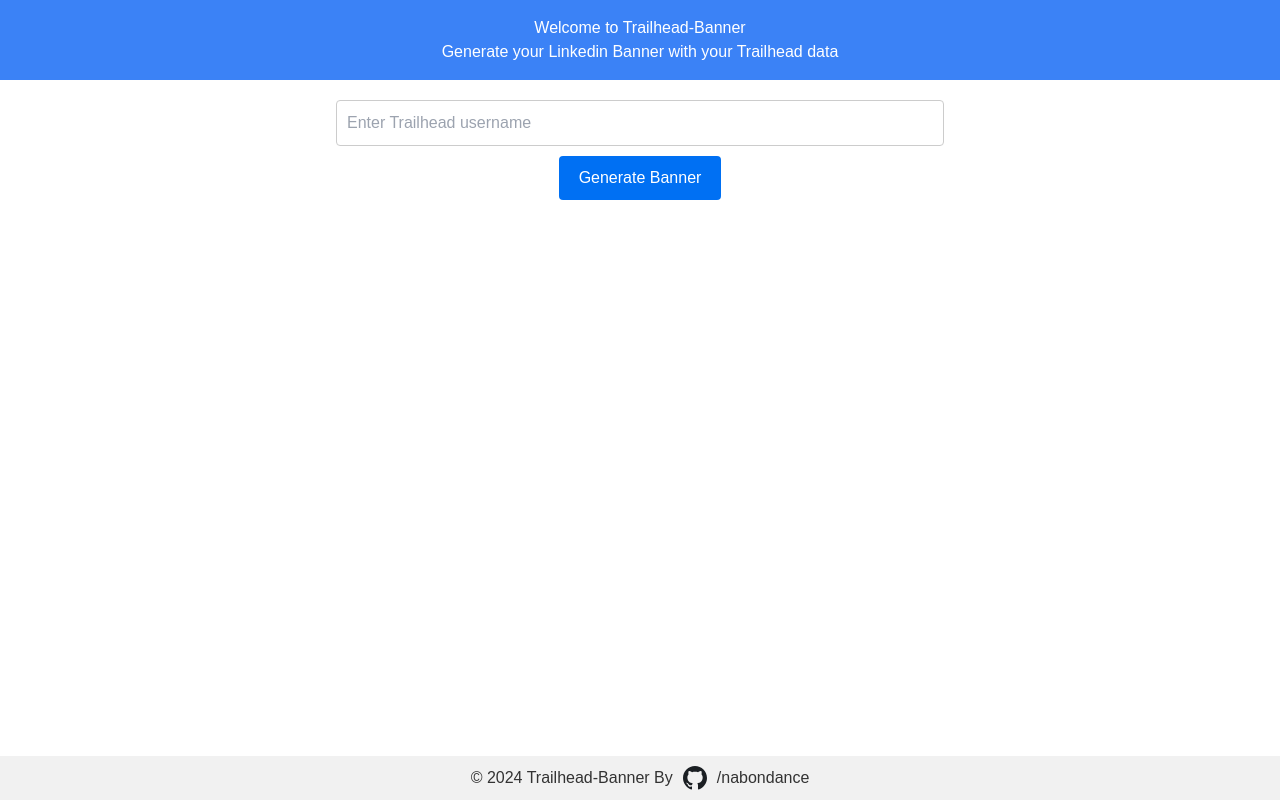
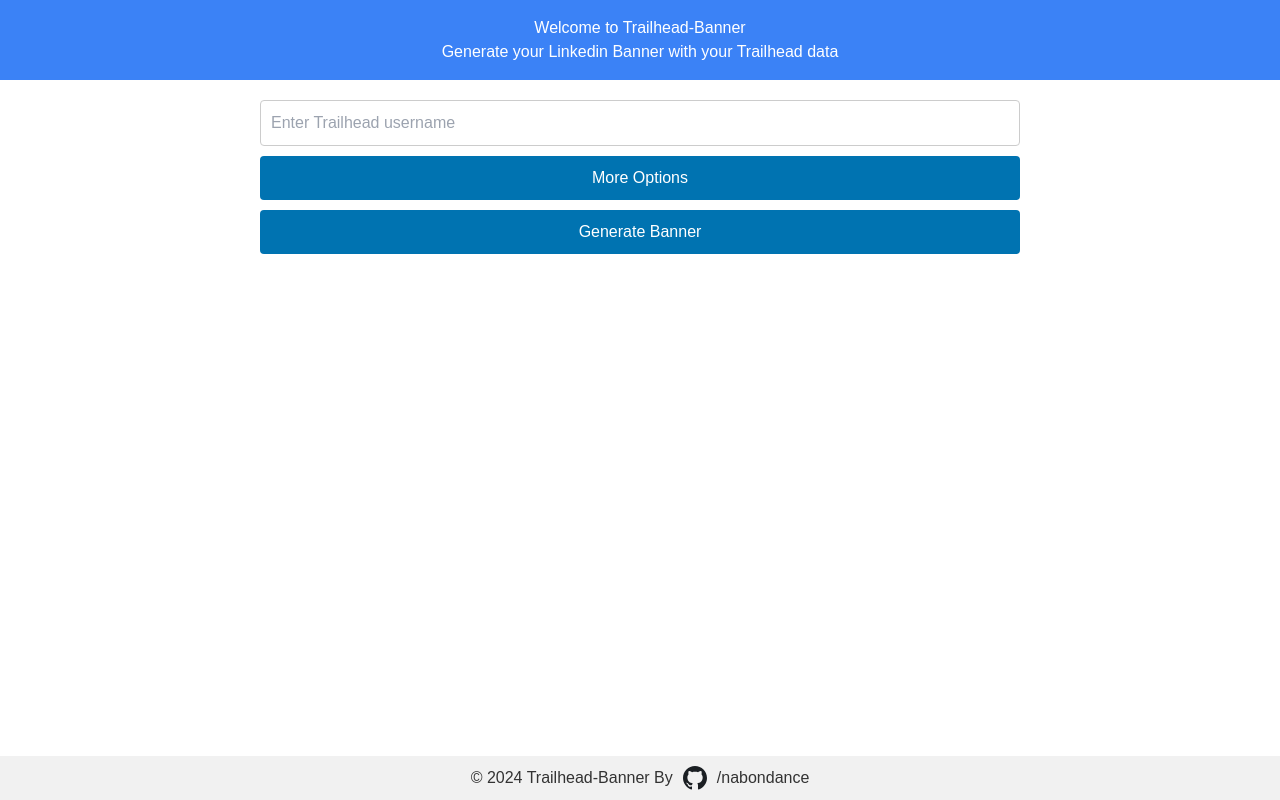
Before and after one commit to nabondance/Trailhead-Banner, a Next.js app: page / in a window 1280 px wide. Built offline with nearby package versions, Linux system fonts and the light colour scheme.

Commit message:
feat(core): Add BannerForm component for user input and image generation

```diff
--- /dev/null
+++ b/src/app/BannerForm.js
@@ -0,0 +1,64 @@
+import React, { useState } from 'react';
+
+const BannerForm = ({ onSubmit }) => {
+  const [username, setUsername] = useState('');
+  const [showOptions, setShowOptions] = useState(false);
+  const [backgroundColor, setBackgroundColor] = useState('#f3f4f6');
+  const [backgroundImage, setBackgroundImage] = useState('');
+  const [displaySuperbadges, setDisplaySuperbadges] = useState(true);
+
+  const handleSubmit = (e) => {
+    e.preventDefault();
+    onSubmit({ username, backgroundColor, backgroundImage, displaySuperbadges });
+  };
+
+  return (
+    <form onSubmit={handleSubmit} className='form'>
+      <input
+        type='text'
+        value={username}
+        onChange={(e) => setUsername(e.target.value)}
+        placeholder='Enter Trailhead username'
+        required
+        className='input'
+      />
+      <button type='button' className='button' onClick={() => setShowOptions(!showOptions)}>
+        More Options
+      </button>
+      {showOptions && (
+        <div className='options'>
+          <label>
+            Background Color:
+            <input
+              type='color'
+              value={backgroundColor}
+              onChange={(e) => setBackgroundColor(e.target.value)}
+            />
+          </label>
+          <label>
+            Background Image URL (1584x396):
+            <input
+              type='text'
+              value={backgroundImage}
+              onChange={(e) => setBackgroundImage(e.target.value)}
+              placeholder='Enter image URL'
+            />
+          </label>
+          <label>
+            Display Superbadges:
+            <input
+              type='checkbox'
+              checked={displaySuperbadges}
+              onChange={(e) => setDisplaySuperbadges(e.target.checked)}
+            />
+          </label>
+        </div>
+      )}
+      <button type='submit' className='button'>
+        Generate Banner
+      </button>
+    </form>
+  );
+};
+
+export default BannerForm;
--- a/src/app/globals.css
+++ b/src/app/globals.css
@@ -1,6 +1,13 @@
 @tailwind base;
 @tailwind components;
 @tailwind utilities;
+
+@font-face {
+  font-family: 'Iosevka';
+  src: url('/fonts/Iosevka.ttf') format('ttf');
+  font-weight: normal;
+  font-style: normal;
+}
 
 :root {
   --background: #ffffff;
@@ -18,62 +25,57 @@
   color: var(--foreground);
   background: var(--background);
   font-family: Arial, Helvetica, sans-serif;
-}
-
-@font-face {
-  font-family: 'Iosevka';
-  src: url('/fonts/Iosevka.ttf') format('ttf');
-  font-weight: normal;
-  font-style: normal;
+  margin: 0;
+  padding: 0;
 }
 
 .container {
   max-width: 800px;
   margin: 0 auto;
   padding: 20px;
-  text-align: center;
 }
 
 .form {
+  display: flex;
+  flex-direction: column;
+  gap: 10px;
   margin-bottom: 20px;
 }
 
 .input {
   padding: 10px;
   font-size: 16px;
-  width: 80%;
-  margin-bottom: 10px;
   border: 1px solid #ccc;
   border-radius: 4px;
 }
 
 .button {
-  padding: 10px 20px;
+  padding: 10px;
   font-size: 16px;
-  background-color: #0070f3;
-  color: white;
+  color: #fff;
+  background-color: #0073b1;
   border: none;
   border-radius: 4px;
   cursor: pointer;
 }
 
 .button:hover {
-  background-color: #005bb5;
+  background-color: #005582;
 }
 
 .loading-container {
   display: flex;
   flex-direction: column;
   align-items: center;
-  margin-top: 20px;
+  margin-bottom: 20px;
 }
 
 .loading-icon {
-  border: 4px solid #f3f3f3;
-  border-top: 4px solid #0070f3;
-  border-radius: 50%;
   width: 24px;
   height: 24px;
+  border: 4px solid #ccc;
+  border-top: 4px solid #0073b1;
+  border-radius: 50%;
   animation: spin 1s linear infinite;
 }
 
@@ -87,7 +89,8 @@
 }
 
 .image-container {
-  margin-top: 20px;
+  text-align: center;
+  margin-bottom: 20px;
 }
 
 .generated-image {
@@ -100,17 +103,17 @@
 .download-link {
   display: inline-block;
   margin-top: 10px;
-  padding: 10px 20px;
+  padding: 10px;
   font-size: 16px;
-  background-color: #0070f3;
-  color: white;
+  color: #fff;
+  background-color: #0073b1;
   border: none;
   border-radius: 4px;
   text-decoration: none;
 }
 
 .download-link:hover {
-  background-color: #005bb5;
+  background-color: #005582;
 }
 
 .footer {
@@ -164,3 +167,22 @@
 .tutorial li {
   margin-bottom: 10px;
 }
+
+.options {
+  margin-top: 10px;
+  padding: 10px;
+  border: 1px solid #ccc;
+  border-radius: 4px;
+  background-color: #f9f9f9;
+}
+
+.options label {
+  display: block;
+  margin-bottom: 10px;
+}
+
+.options input[type='color'],
+.options input[type='text'],
+.options input[type='checkbox'] {
+  margin-left: 10px;
+}
--- a/src/app/page.js
+++ b/src/app/page.js
@@ -4,14 +4,13 @@
 import { SpeedInsights } from '@vercel/speed-insights/next';
 import { Analytics } from '@vercel/analytics/react';
 import LinkedInBannerTutorial from './LinkedInBannerTutorial';
+import BannerForm from './BannerForm';
 
 const Page = () => {
-  const [username, setUsername] = useState('');
   const [imageUrl, setImageUrl] = useState('');
   const [loading, setLoading] = useState(false);
 
-  const handleImageSubmit = async (e) => {
-    e.preventDefault();
+  const handleImageSubmit = async ({ username, backgroundColor, backgroundImage, displaySuperbadges }) => {
     setLoading(true);
     setImageUrl('');
     const response = await fetch('/api/generate-image', {
@@ -19,7 +18,7 @@
       headers: {
         'Content-Type': 'application/json',
       },
-      body: JSON.stringify({ username }),
+      body: JSON.stringify({ username, backgroundColor, backgroundImage, displaySuperbadges }),
     });
     const data = await response.json();
     console.log('Rank Data:', data.rankData);
@@ -31,21 +30,7 @@
 
   return (
     <div className='container'>
-      <form onSubmit={handleImageSubmit} className='form'>
-        <input
-          type='text'
-          value={username}
-          onChange={(e) => setUsername(e.target.value)}
-          placeholder='Enter Trailhead username'
-          required
-          className='input'
-        />
-        {!loading && (
-          <button type='submit' className='button'>
-            Generate Banner
-          </button>
-        )}
-      </form>
+      <BannerForm onSubmit={handleImageSubmit} />
       {loading && (
         <div className='loading-container'>
           <p>Generating the banner...</p>
@@ -54,7 +39,7 @@
       )}
       {imageUrl && (
         <div className='image-container'>
-          <h2>Generated Banner</h2>
+          <h2>Generated Banner:</h2>
           <img src={imageUrl} alt='Generated' className='generated-image' />
           <a href={imageUrl} download='trailhead-banner.png' className='download-link'>
             Download Banner
```
